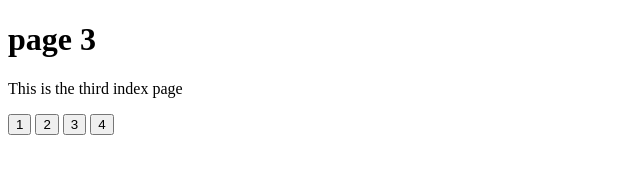
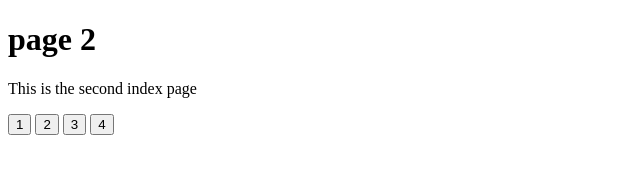
Before and after one commit to GiannisKalopisis/GiannisKalopisis.github.io, a plain HTML site: page index2.html in a window 1280 px wide. Shown: the full height of the page, 0-640 px from the left. Drawn offline with Linux system fonts and the light colour scheme.

Commit message:
Update index2.html

```diff
--- a/index2.html
+++ b/index2.html
@@ -4,8 +4,8 @@
 
 		<div>
 			<div>
-				<h1>page 3</h1>
-				<p>This is the third index page</p>
+				<h1>page 2</h1>
+				<p>This is the second index page</p>
 			</div>
 
 			<div>
```
